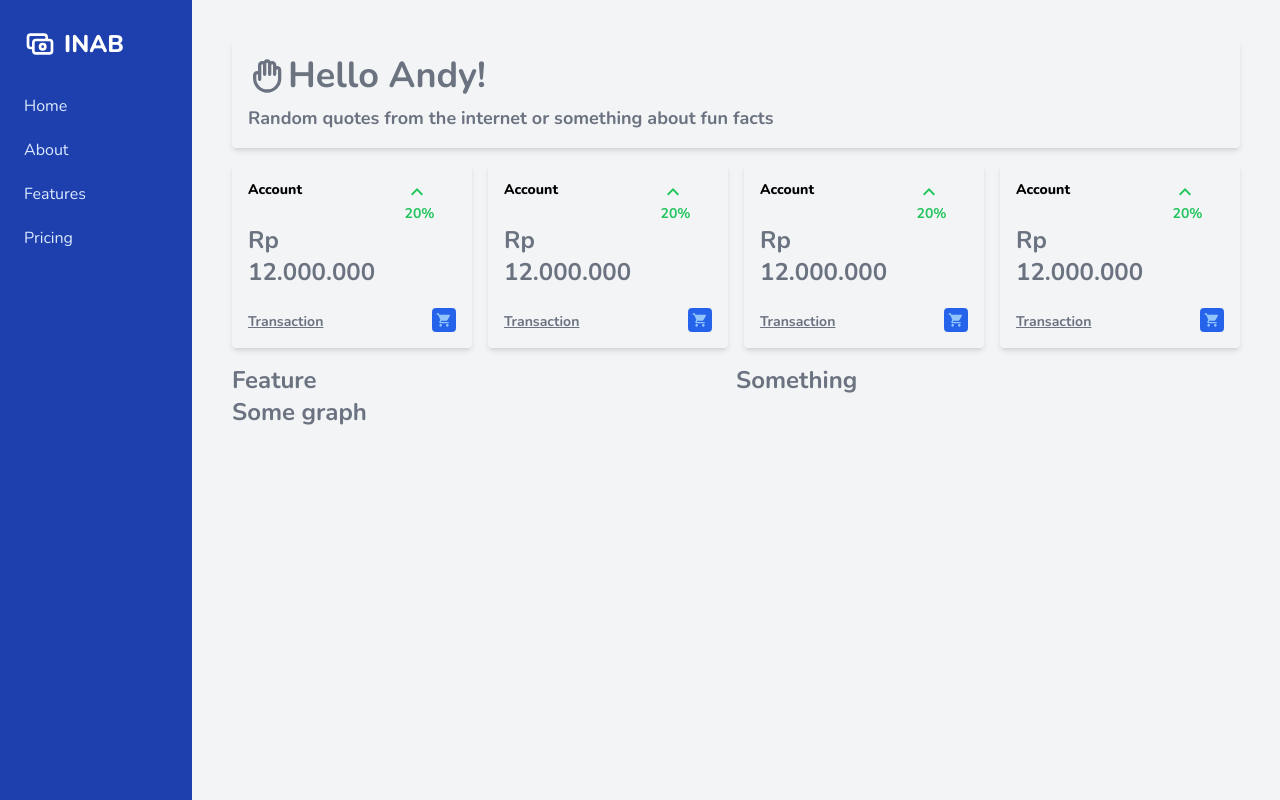
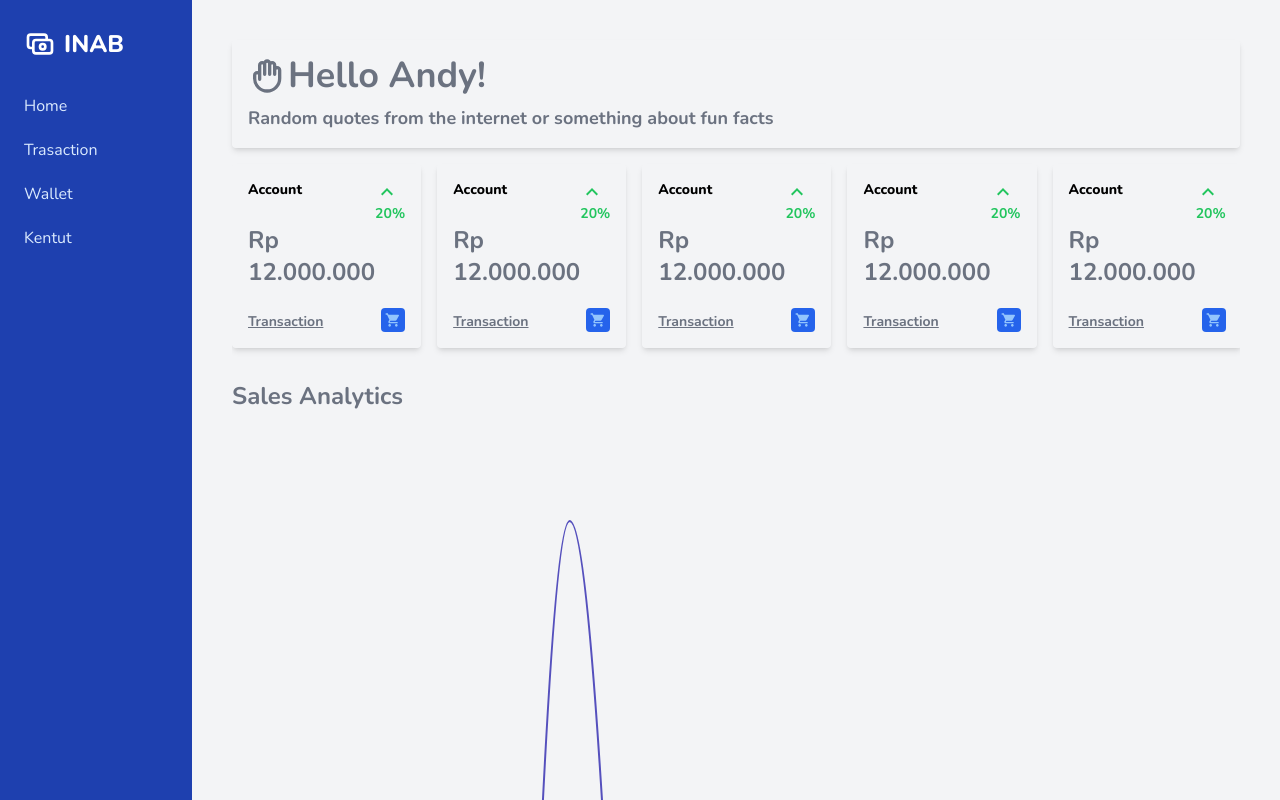
Before and after one commit to andiliewantorosusanto/INeedABudget, a React (Create React App) app: page / in a window 1280 px wide. Shown: the top 800 px of the page. Built offline with nearby package versions, Linux system fonts and the light colour scheme.

Commit message:
WTF LOOOLLL

```diff
--- a/package.json
+++ b/package.json
@@ -15,6 +15,7 @@
     "react-dom": "^17.0.2",
     "react-router-dom": "^6.2.2",
     "react-scripts": "5.0.0",
+    "recharts": "^2.1.9",
     "web-vitals": "^2.1.4"
   },
   "scripts": {
--- a/src/App.js
+++ b/src/App.js
@@ -17,10 +17,8 @@ function App() {
       <div className="relative min-h-screen md:flex">
         <MobileNav />
         <DesktopNav />
-        {
-          //TODO: Add routes
-        }
-        <div className="flex-1 p-10 text-2xl font-bold bg-gray-100">
+
+        <div className="flex-1 p-10 text-2xl font-bold bg-gray-100 w-[85%]">
           <Routes>
             <Route path="/" element={<Home />} />
             <Route path="/category" element={<Category />} />
--- /dev/null
+++ b/src/components/chart/Chart.jsx
@@ -0,0 +1,64 @@
+import { Line, LineChart, ResponsiveContainer, XAxis } from 'recharts'
+
+import React from 'react'
+
+export default function Chart() {
+  const data = [
+    {
+      name: 'Page A',
+      uv: 4000,
+      pv: 2400,
+      amt: 2400,
+    },
+    {
+      name: 'Page B',
+      uv: 3000,
+      pv: 1398,
+      amt: 2210,
+    },
+    {
+      name: 'Page C',
+      uv: 2000,
+      pv: 9800,
+      amt: 2290,
+    },
+    {
+      name: 'Page D',
+      uv: 2780,
+      pv: 3908,
+      amt: 2000,
+    },
+    {
+      name: 'Page E',
+      uv: 1890,
+      pv: 4800,
+      amt: 2181,
+    },
+    {
+      name: 'Page F',
+      uv: 2390,
+      pv: 3800,
+      amt: 2500,
+    },
+    {
+      name: 'Page G',
+      uv: 3490,
+      pv: 4300,
+      amt: 2100,
+    },
+  ];
+
+  return (
+    <div className='flex-1'>
+      <h3 className='mb-2'>
+        Sales Analytics
+      </h3>
+      <ResponsiveContainer>
+        <LineChart data={data}>
+          <XAxis dataKey='name' stroke='#5550bd'/>
+          <Line type='monotone' dataKey='pv' stroke='#5550bd' strokeWidth={2} />
+        </LineChart>
+      </ResponsiveContainer>
+    </div>
+  )
+}
--- a/src/components/desktopnav/DesktopNav.jsx
+++ b/src/components/desktopnav/DesktopNav.jsx
@@ -2,8 +2,8 @@ import React from 'react'
 
 export default function DesktopNav() {
   return (
-    <div className="sidebar bg-blue-800 text-blue-100 w-48 space-y-6 px-2 py-7 absolute inset-y-0 left-0 transform -translate-x-full md:relative md:translate-x-0 transition duration-200 ease-in-out">
-        <a href="www.google.com" className="text-white flex items-center space-x-2 px-4">
+    <div className="sidebar bg-blue-800 text-blue-100 w-[15%] space-y-6 px-2 py-7 absolute inset-y-0 left-0 transform -translate-x-full md:relative md:translate-x-0 transition duration-200 ease-in-out">
+        <a href="/" className="text-white flex items-center space-x-2 px-4">
             <svg xmlns="http://www.w3.org/2000/svg"
                 className="h-8 w-8" fill="none" viewBox="0 0 24 24" stroke="currentColor" strokeWidth="2">
                 <path strokeLinecap="round" strokeLinejoin="round" d="M17 9V7a2 2 0 00-2-2H5a2 2 0 00-2 2v6a2 2 0 002 2h2m2 4h10a2 2 0 002-2v-6a2 2 0 00-2-2H9a2 2 0 00-2 2v6a2 2 0 002 2zm7-5a2 2 0 11-4 0 2 2 0 014 0z" />
@@ -14,17 +14,17 @@ export default function DesktopNav() {
         </a>
 
         <nav>
-        <a href="www.google.com" className="block py-2.5 px-4 rounded hover:bg-blue-700">
+        <a href="/" className="block py-2.5 px-4 rounded hover:bg-blue-700">
             Home
         </a>
-        <a href="www.google.com" className="block py-2.5 px-4 rounded hover:bg-blue-700">
-            About
+        <a href="/about" className="block py-2.5 px-4 rounded hover:bg-blue-700">
+            Trasaction
         </a>
-        <a href="www.google.com" className="block py-2.5 px-4 rounded hover:bg-blue-700">
-            Features
+        <a href="/features" className="block py-2.5 px-4 rounded hover:bg-blue-700">
+            Wallet
         </a>
-        <a href="www.google.com" className="block py-2.5 px-4 rounded hover:bg-blue-700">
-            Pricing
+        <a href="/pricing" className="block py-2.5 px-4 rounded hover:bg-blue-700">
+            Kentut
         </a>
         </nav>
     </div>
--- /dev/null
+++ b/src/components/featureinfo/FeatureInfo.jsx
@@ -0,0 +1,24 @@
+import { ArrowDownward } from '@mui/icons-material'
+import React from 'react'
+
+export default function FeatureInfo() {
+  return (
+    <div>
+        <div>
+            <span>Revenue</span>
+            <div>
+                <span>
+                    RP. 12.000.000
+                </span>
+                <span>
+                    -11.4
+                    <ArrowDownward />
+                </span>
+            </div>
+            <span>
+                Compared to last month
+            </span>
+        </div>
+    </div>
+  )
+}
--- /dev/null
+++ b/src/components/sidebar/Sidebar.jsx
@@ -0,0 +1,27 @@
+import { LineStyle, Timeline } from '@mui/icons-material'
+
+import React from 'react'
+
+export default function Sidebar() {
+  return (
+    <div>
+        <div>
+            <div>
+                <h3>
+                    Dashboard
+                </h3>
+                <ul>
+                    <li>
+                        <LineStyle/>
+                        Home
+                    </li>
+                    <li>
+                        <Timeline/>
+                        Analystics
+                    </li>
+                </ul>
+            </div>
+        </div>
+    </div>
+  )
+}
--- /dev/null
+++ b/src/components/walletaddwidget/WalletAddWidget.jsx
@@ -0,0 +1,29 @@
+import KeyboardArrowUpIcon from '@mui/icons-material/KeyboardArrowUp';
+import { LocalGroceryStore } from '@mui/icons-material'
+import React from 'react'
+
+export default function WalletAddWidget() {
+  return (
+    <div className="p-4 rounded flex-1 shadow-md flex justify-between">
+        <div className='flex flex-col justify-between space-y-6'>
+            <div className='text-sm font-extrabold text-black'>
+                Account
+            </div>
+
+            <div className="text-md">
+                Rp 12.000.000
+            </div>
+            <div className="text-sm underline">
+                Transaction
+            </div>
+        </div>
+        <div className='flex flex-col justify-between'>
+            <div className='text-green-500 text-sm'>
+                <KeyboardArrowUpIcon />
+                20%
+            </div>
+            <LocalGroceryStore className='p-1 text-blue-300 bg-blue-600 rounded self-end' />
+        </div>
+    </div>
+  )
+}
--- a/src/index.css
+++ b/src/index.css
@@ -7,4 +7,5 @@ body {
   font-family: 'Nunito', sans-serif;
   -webkit-font-smoothing: antialiased;
   -moz-osx-font-smoothing: grayscale;
+  max-width: 100vw;
 }
--- a/src/pages/home/Home.jsx
+++ b/src/pages/home/Home.jsx
@@ -1,4 +1,6 @@
+import Chart from '../../components/chart/Chart';
 import React from 'react'
+import WalletAddWidget from '../../components/walletaddwidget/WalletAddWidget';
 import Widget from "../../components/widget/Widget";
 
 export default function Home() {
@@ -16,25 +18,23 @@ export default function Home() {
           </div>
         </div>
 
-        <div className="flex mt-4 space-x-4">
+        <div className="flex py-4 space-x-4 overflow-x-hidden w-full">
+          <Widget />
+          <Widget />
+          <Widget />
+          <Widget />
+          <Widget />
+          <Widget />
+          <Widget />
+          <Widget />
           <Widget />
           <Widget />
           <Widget />
           <Widget />
         </div>
 
-        <div className="flex mt-4">
-          <div className="flex-1">
-            <div>
-              Feature
-            </div>
-            <div>
-              Some graph
-            </div>
-          </div>
-          <div className="flex-1">
-            Something
-          </div>
+        <div className="flex py-4">
+          <Chart />
         </div>
     </div>
   )
```
Also changed, not shown: 1 other file (tests, documents, lock files or other folders).
